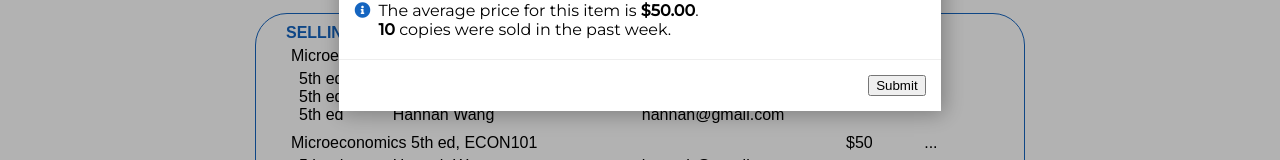
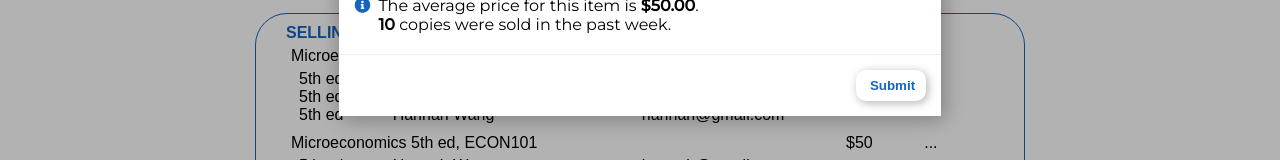
Before and after one commit to stevenw47/textbookify, a Vue app: page / in a window 1280 px wide. Both pictures are taken after a click on the button "BUY". Shown: the part 547-707 px from the top of the page. Built offline with nearby package versions, Linux system fonts and the light colour scheme; no server answers; a web font is replaced by a local one.

Commit message:
Add buy/sell modal button css

```diff
--- a/src/components/UserNavbar.vue
+++ b/src/components/UserNavbar.vue
@@ -18,7 +18,7 @@
             <i class="fas fa-info-circle" style="color: white;"></i><p class="analytics"><strong>10</strong> copies were sold in the past week.</p>
           </template>
           <template slot="footer">
-           <button v-on:click="handleSubmit">Submit</button>
+           <button class="action-btn" v-on:click="handleSubmit">Submit</button>
         </template>
       </ActionModal>
       <ActionModal v-show="isSellingItem" v-on:close="closeSellModal">
@@ -41,7 +41,7 @@
             <i class="fas fa-info-circle" style="color: white;"></i><p class="analytics"><strong>10</strong> copies were sold in the past week.</p>
          </template>
         <template slot="footer">
-          <button v-on:click="handleSubmit">Submit</button>
+          <button class="action-btn" v-on:click="handleSubmit">Submit</button>
         </template>
       </ActionModal>
       <div class="buttons">
@@ -147,7 +147,7 @@ export default {
 }
 
 .action-btn:hover {
-  background-color: transparent;
+  background-color: #1565c0;
   border: 1px solid white;
   border-radius: 10px;
   padding: 0.5em 1em;
```
